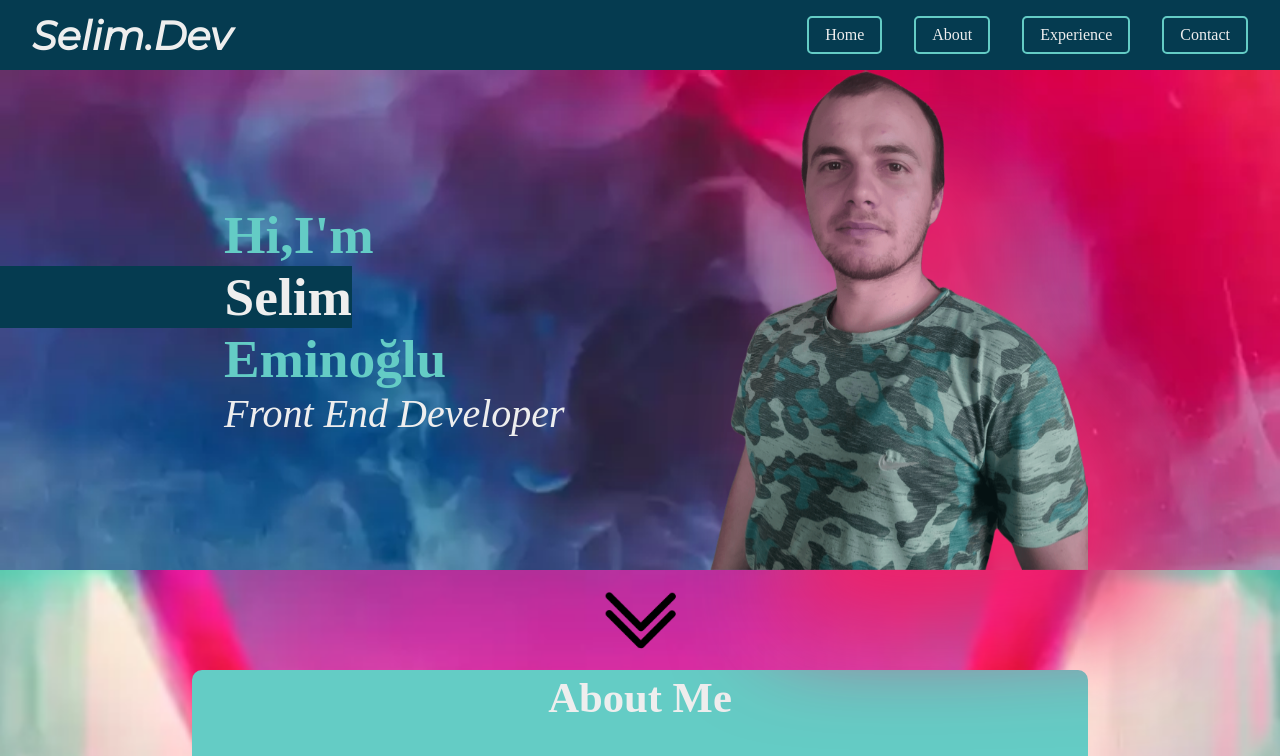
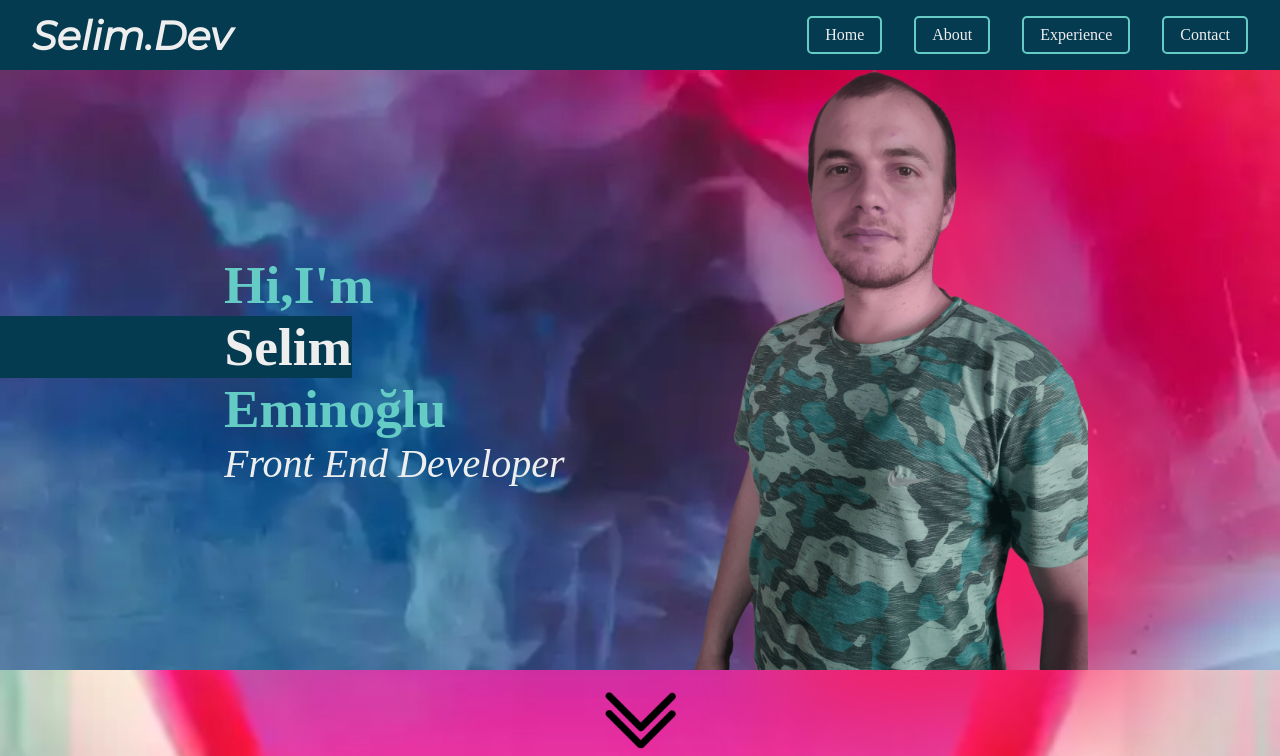
Before and after one commit to SelimEminoglu61/My-Portfolio, a React (Vite) app in the folder my-portfolio/: page / in a window 1280 px wide. Shown: the top 756 px of the page. Built offline with nearby package versions, Linux system fonts and the light colour scheme.

Commit message:
Yayın Güncellemesi
Title div için boyut düzenlemesi yapıldı.

```diff
--- a/my-portfolio/src/components/TitleSection/styleTitleSect.css
+++ b/my-portfolio/src/components/TitleSection/styleTitleSect.css
@@ -1,7 +1,7 @@
 .backgroundTitle {
   background-size: cover;
   background-image: url("../../assets/images/foto-3.webp");
-  min-height: 500px;
+  min-height: 600px;
   display: flex;
   justify-content: center;
   align-items: center;
@@ -9,7 +9,7 @@
 
 .titleDiv {
   display: flex;
-  height: 500px;
+  height: 600px;
   width: 70%;
 }
 
```
Also changed, not shown: 4 other files (tests, documents, lock files or other folders).
